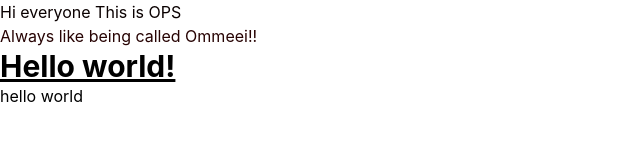
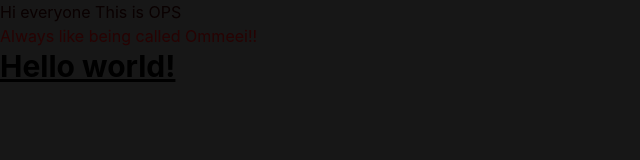
Before and after one commit to dev-ops-om/web-dev-practice-demos-p4, a website built with Vite: page index.html in a window 1280 px wide. Shown: the whole page, without its empty margins (0-640 px from the left). Built offline with nearby package versions, Linux system fonts and the light colour scheme.

Commit message:
background color changed

```diff
--- a/index.html
+++ b/index.html
@@ -7,7 +7,7 @@
     <title>Assignment-CSS</title>
     <link rel="stylesheet" href="src/style.css">
   </head>
-  <body>
+  <body class="bg-neutral-900">
 
    <h2 style="color: rgb(10, 1, 1);">Hi everyone This is OPS </h2>
 
@@ -15,6 +15,7 @@
      <h1 class="text-3xl font-bold underline text-black">
     Hello world!
   </h1>
-  <h1>hello world</h1>
+
+
   </body>
 </html>
```
Also changed, not shown: vite.config.ts (line endings or trailing spaces), 1 other file.
